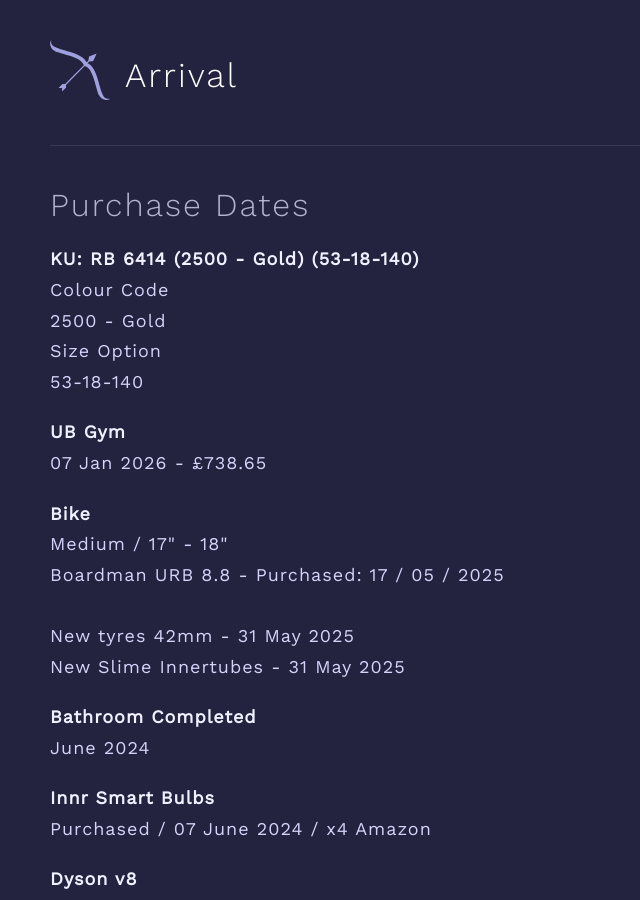
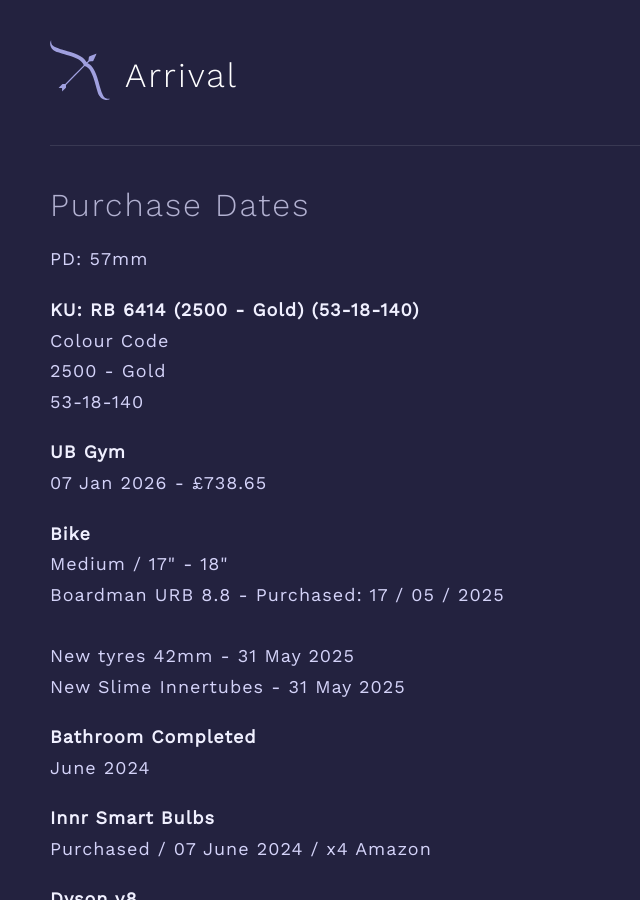
Before and after one commit to khxnter/arrival, a Jekyll site: the page built from pdates.html, in a window 1280 px wide and 900 px high. Shown: the whole window, without its empty margins (0-640 px from the left). Built offline with Jekyll 4.4.1, drawn with Linux system fonts in a browser that asks for light colours.

Commit message:
Added Pupil Distance

```diff
--- a/pdates.html
+++ b/pdates.html
@@ -4,11 +4,12 @@ title: ARRIVAL | Dates
 ---
     <h3>Purchase Dates</h3>
 
+    <p>PD: 57mm</p>
+
     <p>
         <strong>KU: RB 6414 (2500 - Gold) (53-18-140)</strong><br>
         Colour Code<br>
         2500 - Gold<br>
-        Size Option<br>
         53-18-140
     </p>
 
```
